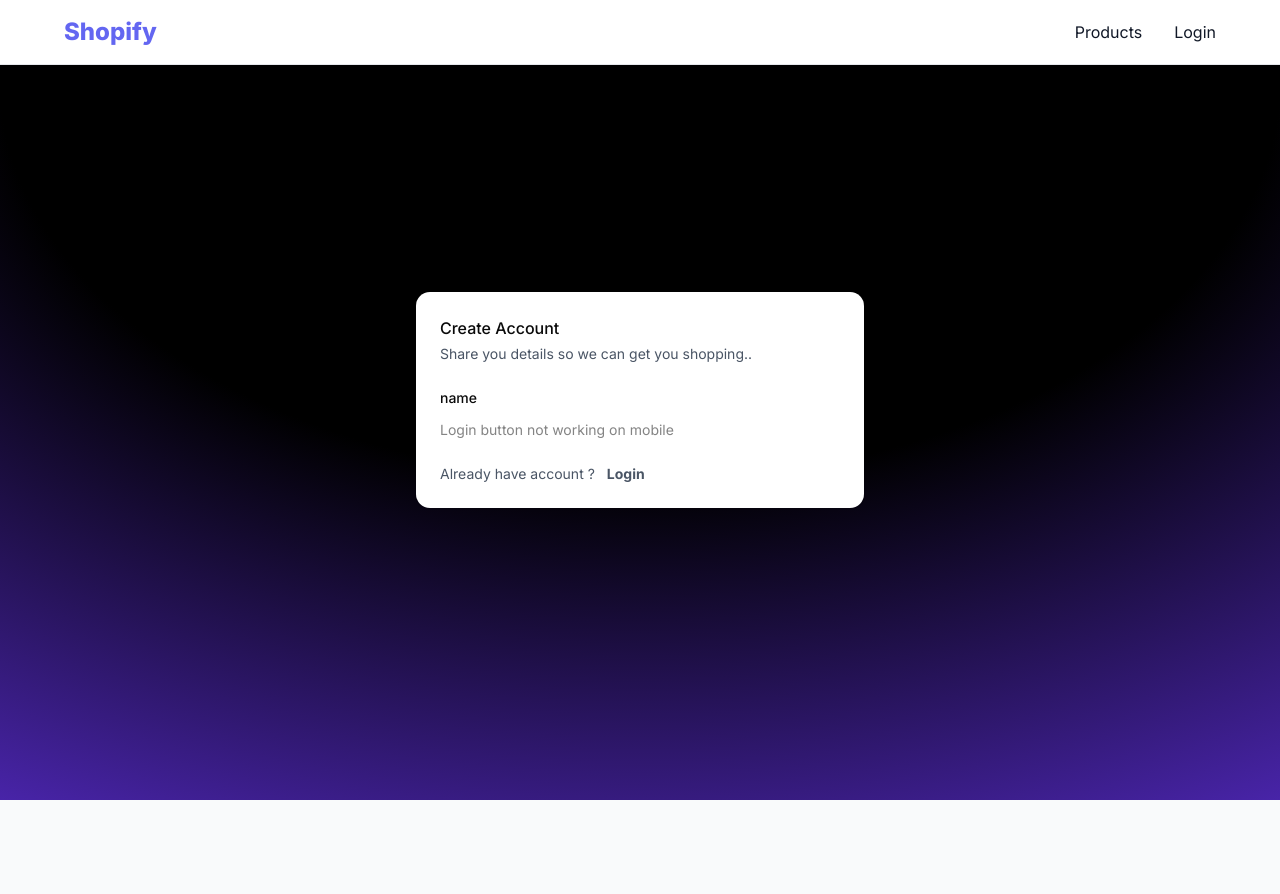
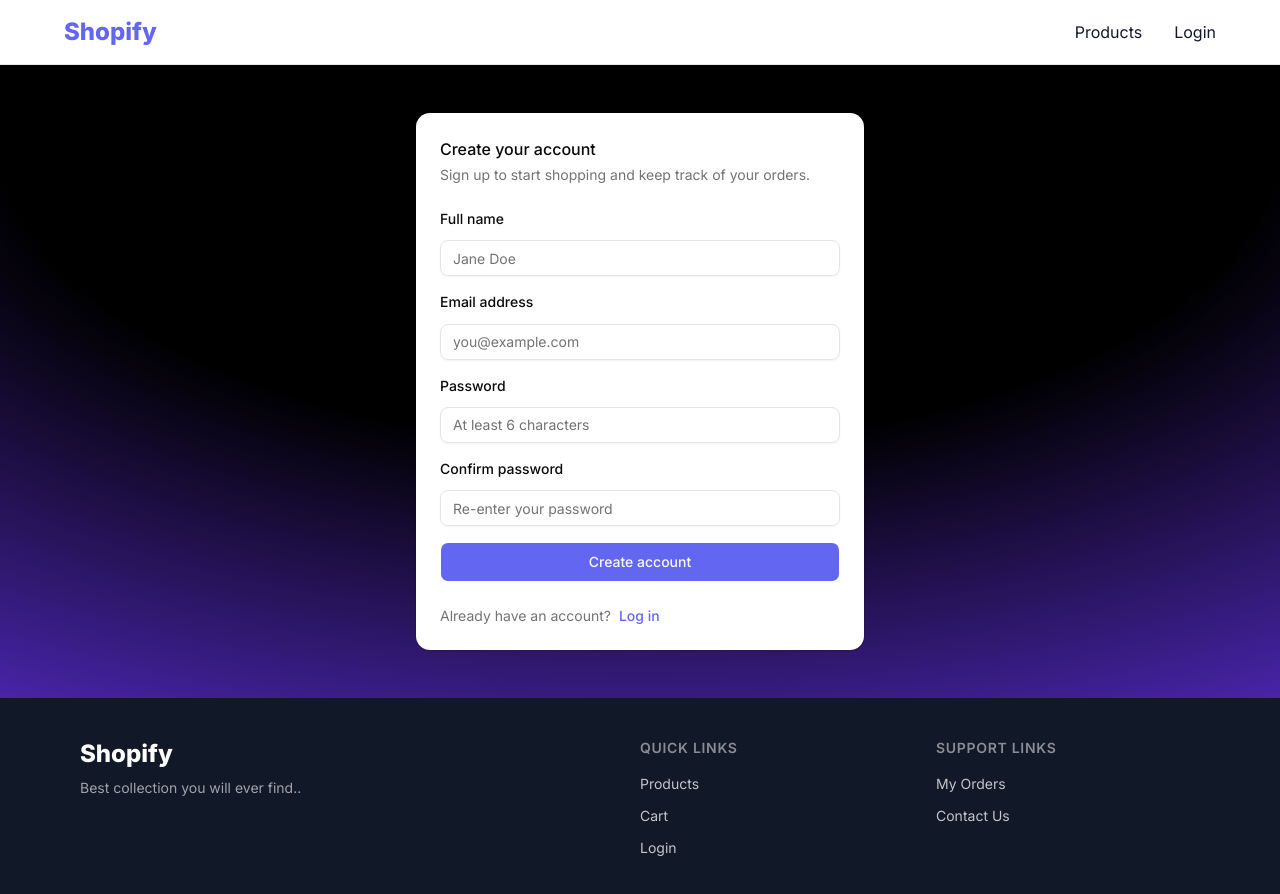
Before and after one commit to patelkaransingh/e-commerce, a Next.js app: page /register in a window 1280 px wide. Shown: the top 894 px of the page. Before the commit the page ends 800 px from the top, so only its background shows below. Built offline with nearby package versions, Linux system fonts and the light colour scheme.

Commit message:
working form

```diff
--- a/app/(auth)/register/page.tsx
+++ b/app/(auth)/register/page.tsx
@@ -1,12 +1,10 @@
 import RegistrationForm from "@/components/RegistrationForm";
-import React from "react";
 
 function Register() {
   return (
-    <div className="form-wrapper flex items-center justify-center">
-      {/* shad cn form */}
+    <main className="form-wrapper">
       <RegistrationForm />
-    </div>
+    </main>
   );
 }
 
--- a/app/globals.css
+++ b/app/globals.css
@@ -223,7 +223,7 @@
   }
 
   .form-wrapper {
-    @apply absolute h-full w-full px-5 py-24 [background:radial-gradient(125%_125%_at_50%_10%,#000_40%,#63e_100%)];
+    @apply flex flex-1 items-center justify-center px-5 py-12 [background:radial-gradient(125%_125%_at_50%_10%,#000_40%,#63e_100%)];
   }
 
   .server-error {
--- a/components/RegistrationForm.tsx
+++ b/components/RegistrationForm.tsx
@@ -1,6 +1,13 @@
 "use client";
 
+import { zodResolver } from "@hookform/resolvers/zod";
+import { TriangleAlert } from "lucide-react";
+import Link from "next/link";
+import { useRouter } from "next/navigation";
+import { useState } from "react";
+import { Controller, useForm } from "react-hook-form";
 import { Alert, AlertDescription, AlertTitle } from "@/components/ui/alert";
+import { Button } from "@/components/ui/button";
 import {
   Card,
   CardContent,
@@ -11,73 +18,90 @@
 } from "@/components/ui/card";
 import {
   Field,
-  FieldDescription,
   FieldError,
   FieldGroup,
   FieldLabel,
 } from "@/components/ui/field";
-import { registerSchema, TRegisterInput } from "@/lib/validations";
-import Link from "next/link";
-import { useState } from "react";
-import { useRouter } from "next/router";
-import { Controller, useForm } from "react-hook-form";
-import { zodResolver } from "@hookform/resolvers/zod";
-import { TriangleAlert } from "lucide-react";
-import { Input } from "@base-ui/react";
+import { Input } from "@/components/ui/input";
+import { registerSchema, type TRegisterInput } from "@/lib/validations";
 
 function RegistrationForm() {
-  // const router = useRouter();
+  const router = useRouter();
   const [serverError, setServerError] = useState<string | null>(null);
-  const [isLoading, setIsLoading] = useState(false);
 
   const form = useForm<TRegisterInput>({
     resolver: zodResolver(registerSchema),
+    defaultValues: {
+      name: "",
+      email: "",
+      password: "",
+      confirmPassword: "",
+    },
   });
 
-  const {
-    register,
-    handleSubmit,
-    formState: { errors },
-  } = form;
+  const onSubmit = async (data: TRegisterInput) => {
+    setServerError(null);
 
-  const onSubmit = async (data: TRegisterInput) => {
-    console.log(data);
+    try {
+      const response = await fetch("/api/auth/register", {
+        method: "POST",
+        headers: { "Content-Type": "application/json" },
+        body: JSON.stringify({
+          name: data.name,
+          email: data.email,
+          password: data.password,
+        }),
+      });
+      const result = await response.json();
+
+      if (!response.ok) {
+        setServerError(
+          typeof result.message === "string"
+            ? result.message
+            : "Unable to create your account. Please try again.",
+        );
+        return;
+      }
+
+      router.push("/login");
+    } catch {
+      setServerError("Unable to create your account. Please try again.");
+    }
   };
 
+  const isSubmitting = form.formState.isSubmitting;
+
   return (
-    <Card className="w-full sm:max-w-md">
+    <Card className="w-full max-w-md">
       <CardHeader>
-        <CardTitle>Create Account</CardTitle>
-        <CardDescription className="text-gray-600">
-          Share you details so we can get you shopping..
+        <CardTitle>Create your account</CardTitle>
+        <CardDescription>
+          Sign up to start shopping and keep track of your orders.
         </CardDescription>
       </CardHeader>
       <CardContent>
         {serverError && (
-          <Alert className="bg-red-50 border border-red-200 text-red-600">
+          <Alert variant="destructive" className="mb-5">
             <TriangleAlert />
-            <AlertTitle>Server Error !</AlertTitle>
-            <AlertDescription className="text-red-900">
-              {serverError}
-            </AlertDescription>
+            <AlertTitle>Could not create account</AlertTitle>
+            <AlertDescription>{serverError}</AlertDescription>
           </Alert>
         )}
-        <form onSubmit={handleSubmit(onSubmit)}>
-          <FieldGroup>
+        <form onSubmit={form.handleSubmit(onSubmit)} noValidate>
+          <FieldGroup className="gap-4">
             <Controller
               name="name"
               control={form.control}
               render={({ field, fieldState }) => (
                 <Field data-invalid={fieldState.invalid}>
-                  <FieldLabel htmlFor="form-rhf-demo-title">
-                    {field.name}
-                  </FieldLabel>
+                  <FieldLabel htmlFor="register-name">Full name</FieldLabel>
                   <Input
                     {...field}
-                    id="form-rhf-demo-title"
+                    id="register-name"
+                    type="text"
+                    autoComplete="name"
+                    placeholder="Jane Doe"
                     aria-invalid={fieldState.invalid}
-                    placeholder="Login button not working on mobile"
-                    autoComplete="off"
                   />
                   {fieldState.invalid && (
                     <FieldError errors={[fieldState.error]} />
@@ -85,13 +109,88 @@
                 </Field>
               )}
             />
+            <Controller
+              name="email"
+              control={form.control}
+              render={({ field, fieldState }) => (
+                <Field data-invalid={fieldState.invalid}>
+                  <FieldLabel htmlFor="register-email">
+                    Email address
+                  </FieldLabel>
+                  <Input
+                    {...field}
+                    id="register-email"
+                    type="email"
+                    autoComplete="email"
+                    placeholder="you@example.com"
+                    aria-invalid={fieldState.invalid}
+                  />
+                  {fieldState.invalid && (
+                    <FieldError errors={[fieldState.error]} />
+                  )}
+                </Field>
+              )}
+            />
+            <Controller
+              name="password"
+              control={form.control}
+              render={({ field, fieldState }) => (
+                <Field data-invalid={fieldState.invalid}>
+                  <FieldLabel htmlFor="register-password">Password</FieldLabel>
+                  <Input
+                    {...field}
+                    id="register-password"
+                    type="password"
+                    autoComplete="new-password"
+                    placeholder="At least 6 characters"
+                    aria-invalid={fieldState.invalid}
+                  />
+                  {fieldState.invalid && (
+                    <FieldError errors={[fieldState.error]} />
+                  )}
+                </Field>
+              )}
+            />
+            <Controller
+              name="confirmPassword"
+              control={form.control}
+              render={({ field, fieldState }) => (
+                <Field data-invalid={fieldState.invalid}>
+                  <FieldLabel htmlFor="register-confirm-password">
+                    Confirm password
+                  </FieldLabel>
+                  <Input
+                    {...field}
+                    id="register-confirm-password"
+                    type="password"
+                    autoComplete="new-password"
+                    placeholder="Re-enter your password"
+                    aria-invalid={fieldState.invalid}
+                  />
+                  {fieldState.invalid && (
+                    <FieldError errors={[fieldState.error]} />
+                  )}
+                </Field>
+              )}
+            />
+            <Button
+              type="submit"
+              size="lg"
+              className="w-full"
+              disabled={isSubmitting}
+            >
+              {isSubmitting ? "Creating account..." : "Create account"}
+            </Button>
           </FieldGroup>
         </form>
       </CardContent>
-      <CardFooter className="gap-3 text-gray-600">
-        <p>Already have account ?</p>{" "}
-        <Link className="font-bold" href="/login">
-          Login
+      <CardFooter className="gap-2 text-sm text-muted-foreground">
+        <span>Already have an account?</span>
+        <Link
+          className="font-medium text-primary underline-offset-4 hover:underline"
+          href="/login"
+        >
+          Log in
         </Link>
       </CardFooter>
     </Card>
--- /dev/null
+++ b/components/ui/input.tsx
@@ -0,0 +1,18 @@
+import { Input as InputPrimitive } from "@base-ui/react/input";
+import { cn } from "cn";
+
+function Input({ className, type, ...props }: InputPrimitive.Props) {
+  return (
+    <InputPrimitive
+      type={type}
+      data-slot="input"
+      className={cn(
+        "h-9 w-full min-w-0 rounded-md border border-input bg-transparent px-3 py-1 text-base shadow-xs outline-none transition-[color,box-shadow] placeholder:text-muted-foreground focus-visible:border-ring focus-visible:ring-3 focus-visible:ring-ring/50 disabled:pointer-events-none disabled:cursor-not-allowed disabled:opacity-50 aria-invalid:border-destructive aria-invalid:ring-3 aria-invalid:ring-destructive/20 md:text-sm dark:bg-input/30 dark:aria-invalid:border-destructive/50 dark:aria-invalid:ring-destructive/40",
+        className,
+      )}
+      {...props}
+    />
+  );
+}
+
+export { Input };
```
